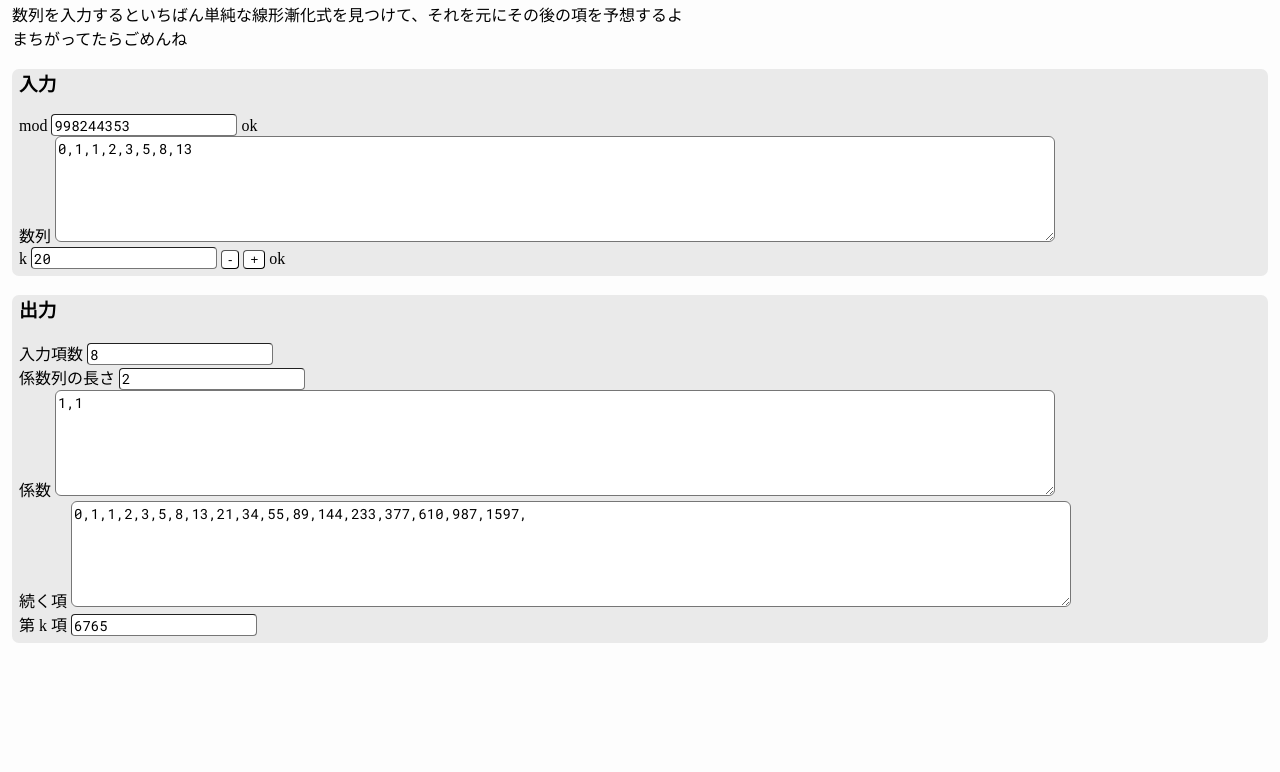
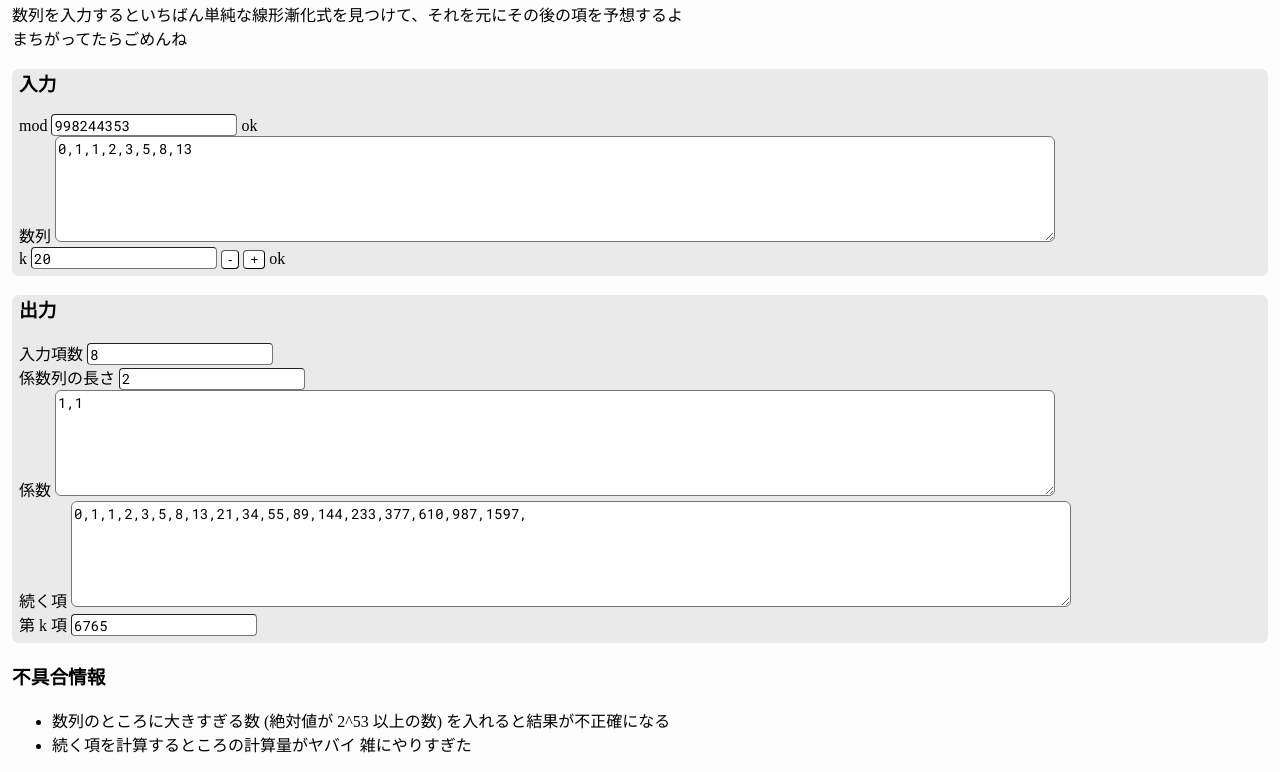
Before and after one commit to Lgeu/berlekamp-massey, a plain HTML site: page index.html in a window 1280 px wide. Shown: the part 87-859 px from the top of the page. Before the commit the page ends 800 px from the top, so only its background shows below. Drawn offline with Linux system fonts and the light colour scheme.

Commit message:
add bug information

```diff
--- a/index.html
+++ b/index.html
@@ -82,6 +82,12 @@
         第 k 項 <input id="outputNthValue">
     </div>
 </section>
+
+<h3>不具合情報</h3>
+<ul>
+    <li>数列のところに大きすぎる数 (絶対値が 2^53 以上の数) を入れると結果が不正確になる</li>
+    <li>続く項を計算するところの計算量がヤバイ 雑にやりすぎた</li>
+</ul>
 
 <script>
     // javascript なにもわからない
```
